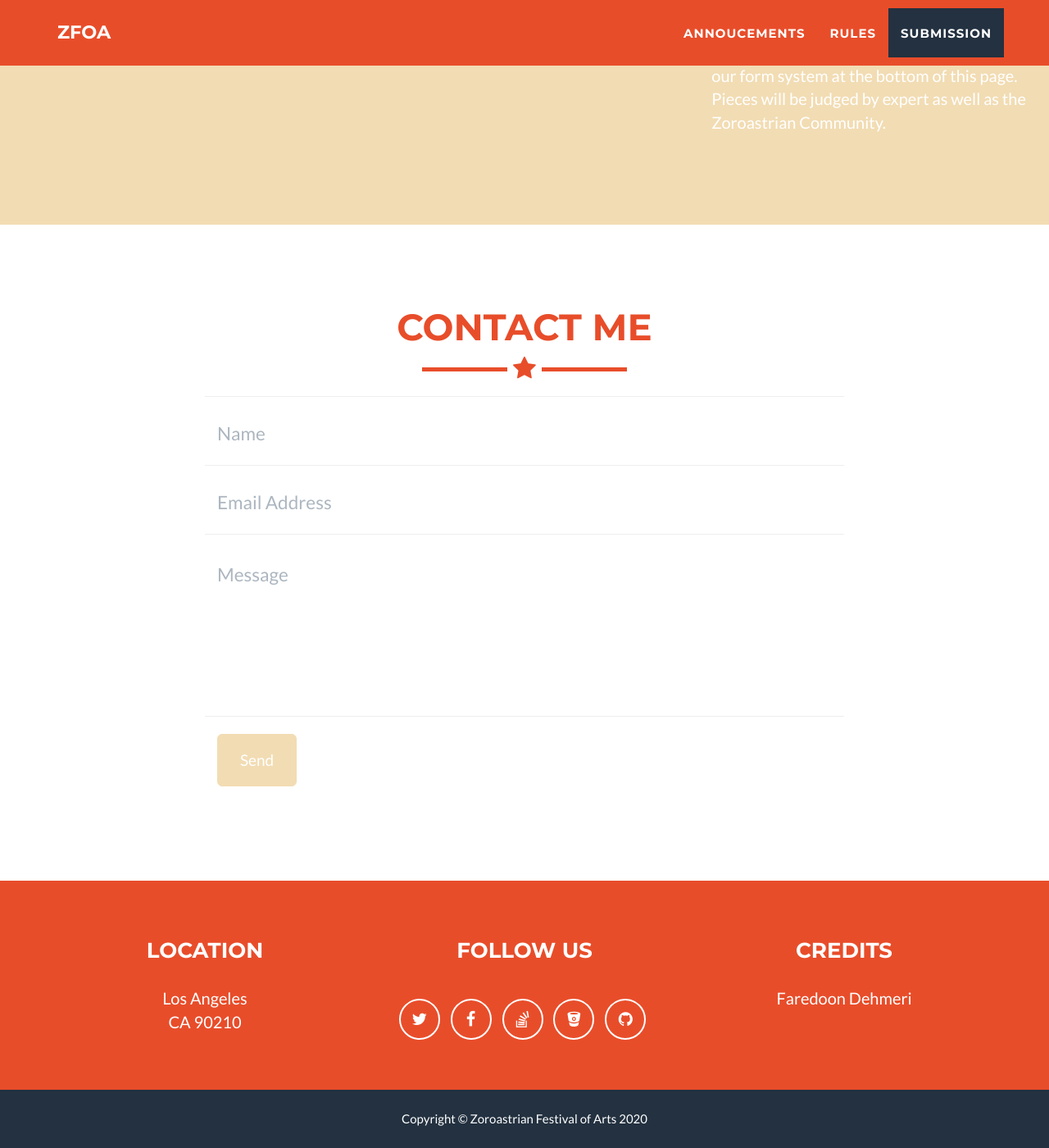
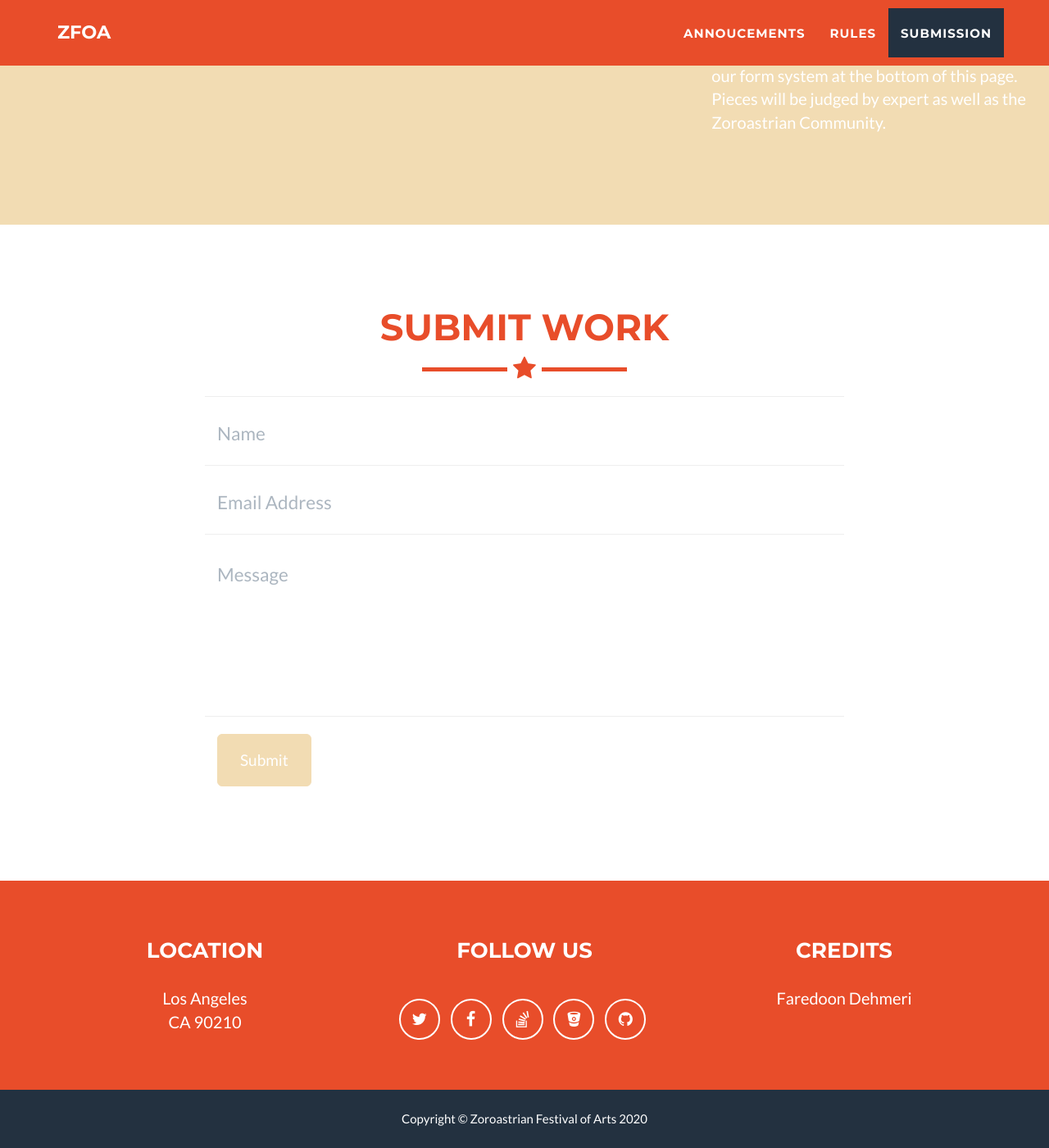
Before and after one commit to zfest/zfest.github.io, a Jekyll site: the page built from docs/_posts/2014-07-18-project-1.markdown, in a window 1280 px wide and 1400 px high, scrolled down 1829 px. Shown: the whole window at 82% size. Built offline with Jekyll 4.4.1, drawn with Linux system fonts in a browser that asks for light colours.

```diff
--- a/docs/_config.yml
+++ b/docs/_config.yml
@@ -1,6 +1,6 @@
 # Site settings
 title: ZFOA
-email: your-email@domain.com
+email: "zfestofarts@gmail.com"
 url: https://github.com/jeromelachaud/freelancer-theme
 description: "Write an awesome description for your new site here. You can edit this line in _config.yml. It will appear in your document head meta (for Google search results) and in your feed.xml site description."
 keywords: "your keywords, separated by commas"
--- a/docs/_includes/contact_static.html
+++ b/docs/_includes/contact_static.html
@@ -3,7 +3,7 @@
 	<div class="container">
 		<div class="row">
 			<div class="col-lg-12 text-center">
-				<h2>Contact Me</h2>
+				<h2>Submit Work</h2>
 				<hr class="star-primary">
 			</div>
 		</div>
@@ -30,7 +30,7 @@
 					</div>
 					<div class="row control-group">
 						<div class="form-group col-xs-12 floating-label-form-group controls">
-							<label for="message">Message</label>
+							<label for="message">Write about your work</label>
 							<textarea rows="5" name="message" class="form-control" placeholder="Message" id="message" required data-validation-required-message="Please enter a message."></textarea>
 							<p class="help-block text-danger"></p>
 						</div>
@@ -39,7 +39,7 @@
 					<div id="success"></div>
 					<div class="row">
 						<div class="form-group col-xs-12">
-							<button type="submit" class="btn btn-success btn-lg">Send</button>
+							<button type="submit" class="btn btn-success btn-lg">Submit</button>
 						</div>
 					</div>
 				</form>
```
Also changed, not shown: other parts of docs/_includes/contact_static.html (+1 -1 lines).
